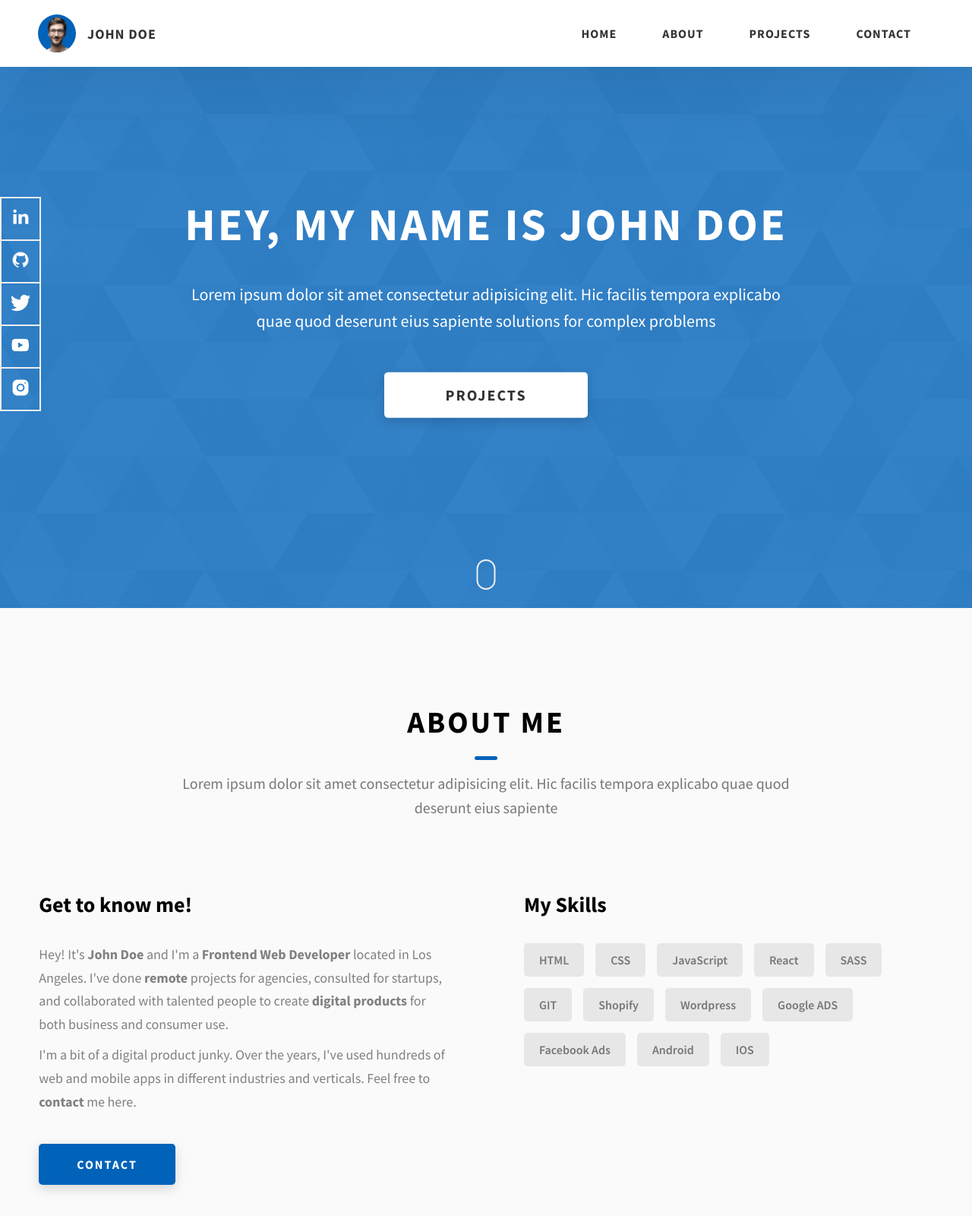
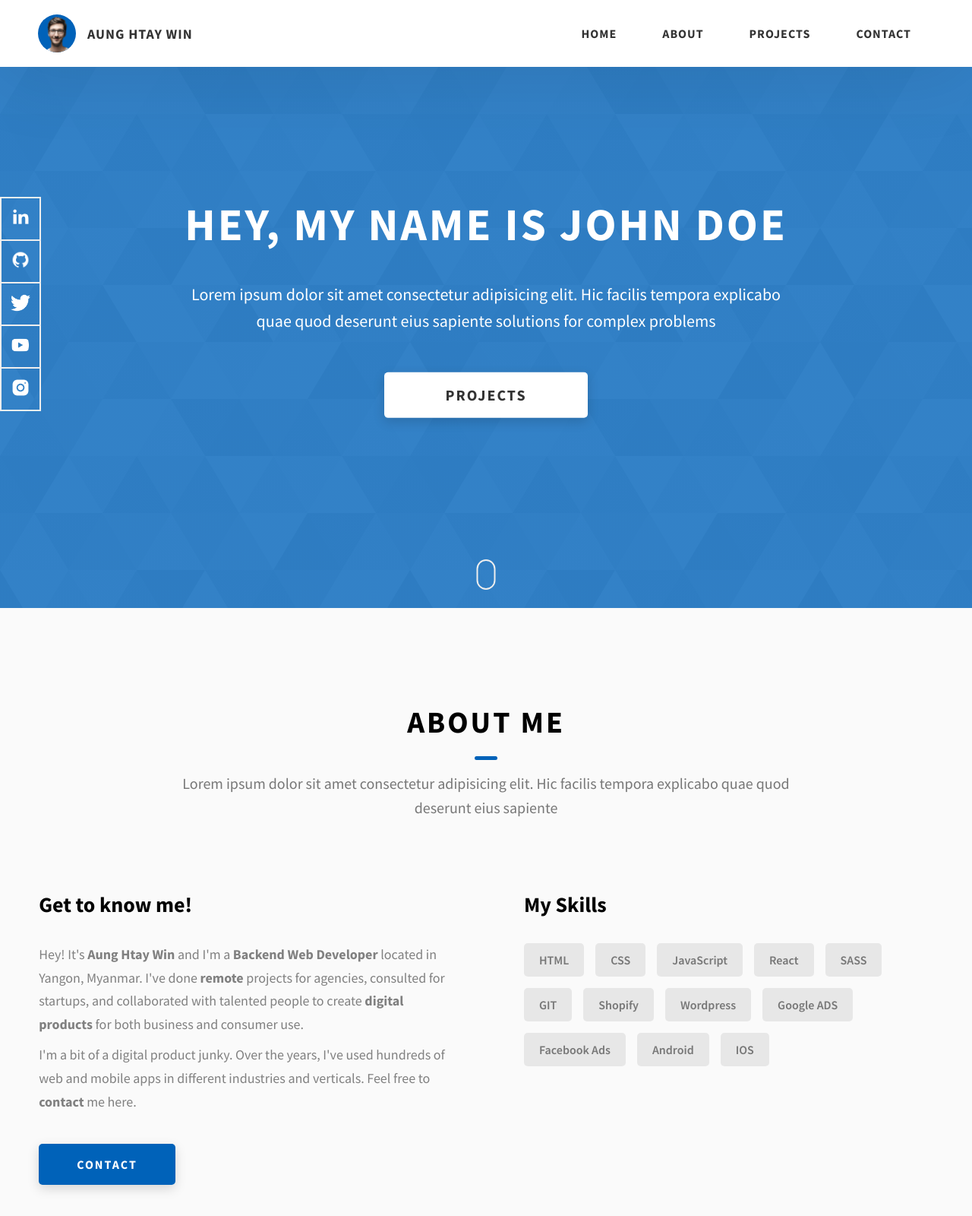
Before and after one commit to aunghtaywin/demo_site, a website: page index.html in a window 1280 px wide. Shown: the top 1600 px of the page at 76% size. Drawn offline with Linux system fonts and the light colour scheme.

Commit message:
update some text

```diff
--- a/index.html
+++ b/index.html
@@ -27,7 +27,7 @@
               class="header__logo-img"
             />
           </div>
-          <span class="header__logo-sub">John Doe</span>
+          <span class="header__logo-sub">Aung Htay Win</span>
         </div>
         <div class="header__main">
           <ul class="header__links">
@@ -160,9 +160,9 @@
             <div class="about__content-details">
               <p class="about__content-details-para">
                 Hey! It's
-                <strong>John Doe</strong>
-                and I'm a <strong> Frontend Web Developer </strong> located in
-                Los Angeles. I've done
+                <strong>Aung Htay Win</strong>
+                and I'm a <strong> Backend Web Developer </strong> located in
+                Yangon, Myanmar. I've done
                 <strong> remote </strong>
                 projects for agencies, consulted for startups, and collaborated
                 with talented people to create
@@ -384,20 +384,12 @@
             </div>
           </div>
           <div class="main-footer__row main-footer__row-2">
-            <h4 class="heading heading-sm text-lt">John Doe</h4>
+            <h4 class="heading heading-sm text-lt">Aung Htay Win</h4>
             <p class="main-footer__short-desc">
               Lorem ipsum dolor sit amet consectetur adipisicing elit facilis
               tempora explicabo quae quod deserunt
             </p>
           </div>
-        </div>
-
-        <!-- If you give me some credit or shoutout here by linking to my website, then it will be a big thing for me and will help me a lot :) -->
-        <div class="main-footer__lower">
-          &copy; Copyright 2021. Made by
-          <a rel="noreferrer" target="_blank" href="https://rammaheshwari.com"
-            >Ram Maheshwari</a
-          >
         </div>
       </div>
     </footer>
```
